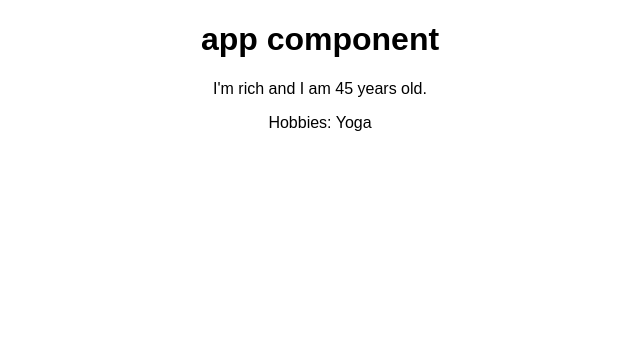
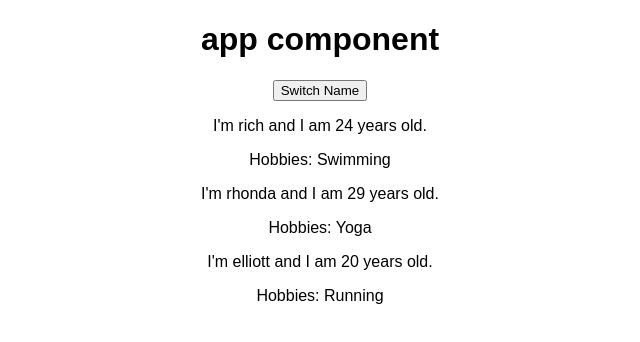
Before and after one commit to richard-buckingham/react-complete-guide, a React (Create React App) app: page / in a window 1280 px wide. Shown: the top 342 px of the page, without its empty margins (320-960 px from the left). Built offline with nearby package versions, Linux system fonts and the light colour scheme.

Commit message:
add state

```diff
--- a/src/App.js
+++ b/src/App.js
@@ -4,12 +4,39 @@ import "./App.css";
 import Person from "./Person/Person";
 
 class App extends Component {
+  state = {
+    persons: [
+      {
+        name: "rich",
+        age: 24
+      },
+      {
+        name: "rhonda",
+        age: 29
+      },
+      {
+        name: "elliott",
+        age: 20
+      }
+    ]
+  };
+
   render() {
+    // object destructuring
+    const { persons } = this.state;
+
     return (
       <div className="App">
         <h1>app component</h1>
-        <Person name="rich" age="45">
+        <button>Switch Name</button>
+        <Person name={persons[0].name} age={persons[0].age}>
+          Hobbies: Swimming
+        </Person>
+        <Person name={persons[1].name} age={persons[1].age}>
           Hobbies: Yoga
+        </Person>
+        <Person name={persons[2].name} age={persons[2].age}>
+          Hobbies: Running
         </Person>
       </div>
     );
```
